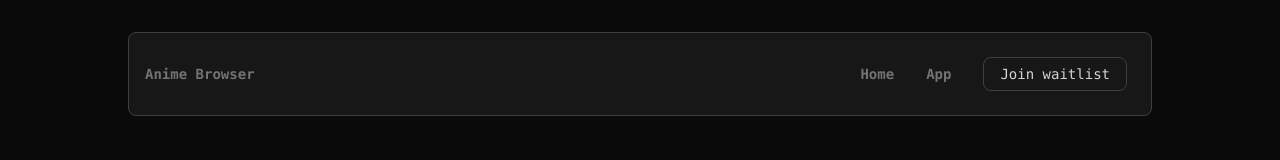
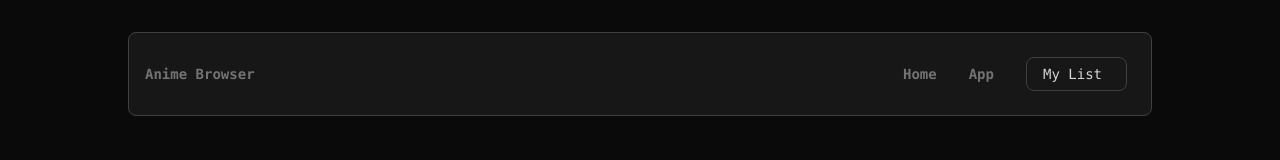
Before and after one commit to Subhavich/anime-search-api, a React (Vite) app in the folder mal-queries/: page / in a window 1280 px wide. Shown: the top 160 px of the page. Built offline with nearby package versions, Linux system fonts and the light colour scheme; no server answers.

Commit message:
add amount of anime in saved on button

```diff
--- a/mal-queries/src/pages/Root.tsx
+++ b/mal-queries/src/pages/Root.tsx
@@ -1,6 +1,8 @@
 import { NavLink, Outlet } from "react-router-dom";
 import { FC } from "react";
 import { motion } from "framer-motion";
+import { useContext } from "react";
+import { UserContext, UserContextType } from "../store/user-context";
 
 const RootLayout = () => {
   return (
@@ -52,6 +54,13 @@ const Navigation: FC<NavigationProps> = ({ children, route = "" }) => {
 };
 
 const JoinButton = () => {
+  const userData: UserContextType | undefined = useContext(UserContext);
+  let quantity;
+  if (!userData || userData.savedAnime.length === 0) {
+    quantity = "";
+  } else {
+    quantity = "(" + userData.savedAnime.length.toString() + ")";
+  }
   return (
     <button
       className={`
@@ -68,9 +77,10 @@ const JoinButton = () => {
 
           hover:scale-105 hover:border-neutral-50 hover:text-neutral-900
           hover:before:translate-y-[0%]
-          active:scale-100`}
+          active:scale-100
+          `}
     >
-      Join waitlist
+      My List <p>{quantity}</p>
     </button>
   );
 };
--- a/mal-queries/src/store/user-context.tsx
+++ b/mal-queries/src/store/user-context.tsx
@@ -1,7 +1,7 @@
 import { createContext, useState, ReactNode } from "react";
 import { CartoonType } from "../types";
 // Define the type for the context value
-interface UserContextType {
+export interface UserContextType {
   savedAnime: CartoonType[];
   setSavedAnime: React.Dispatch<React.SetStateAction<CartoonType[]>>;
 }
```
